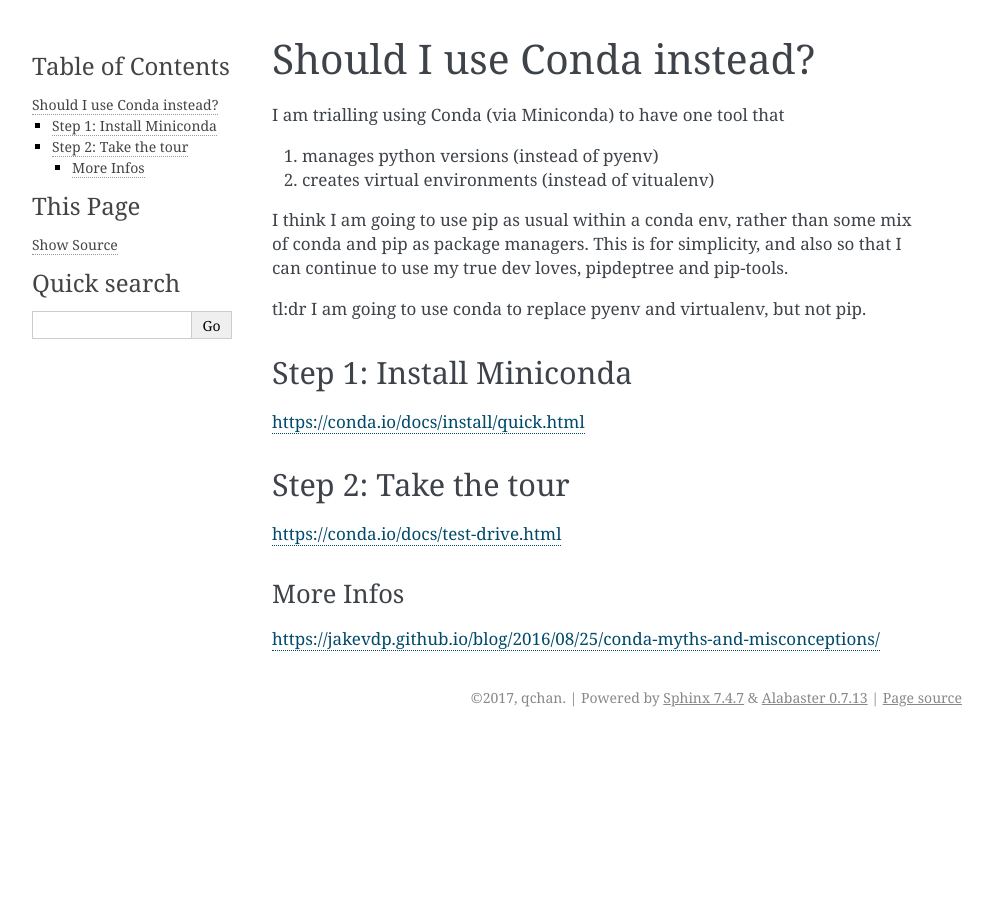
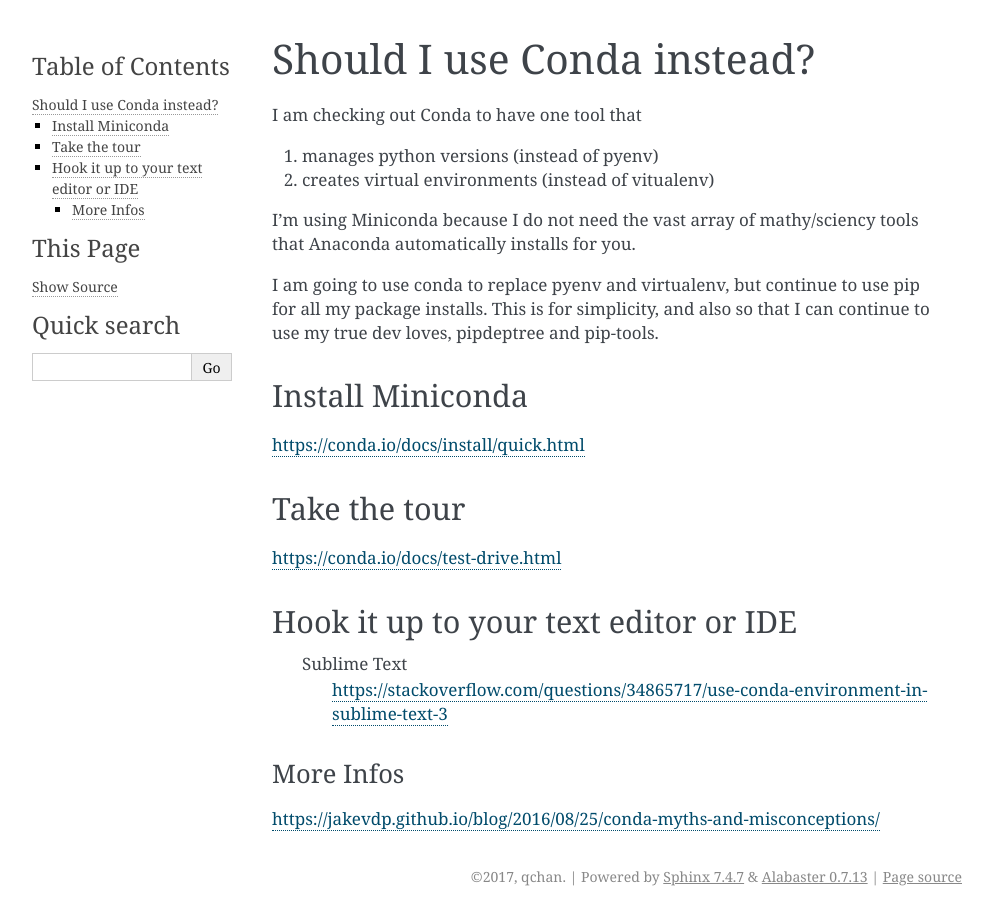
Before and after one commit to elanorigby/devbook, a Sphinx documentation site: the page built from source/conda/conda_intro.rst, in a window 1280 px wide. Shown: the whole page, without its empty margins (148-1141 px from the left). Built offline with Sphinx 7.4.7, drawn with Linux system fonts in a browser that asks for light colours; pages that are not in the unit, such as notebooks, are missing from menus.

Commit message:
added link that might help hooking up to sublime text

```diff
--- a/source/conda/conda_intro.rst
+++ b/source/conda/conda_intro.rst
@@ -1,25 +1,30 @@
 Should I use Conda instead?
 ===========================
 
-I am trialling using Conda (via Miniconda) to have one tool that
+I am checking out Conda to have one tool that
 
 1. manages python versions (instead of pyenv)
 2. creates virtual environments (instead of vitualenv)
 
-I think I am going to use pip as usual within a conda env, rather than some mix of conda and pip as package managers.
-This is for simplicity, and also so that I can continue to use my true dev loves, pipdeptree and pip-tools.
+I'm using Miniconda because I do not need the vast array of mathy/sciency tools that Anaconda automatically installs for you.
 
-tl:dr I am going to use conda to replace pyenv and virtualenv, but not pip.
+I am going to use conda to replace pyenv and virtualenv, but continue to use pip for all my package installs. This is for simplicity, and also so that I can continue to use my true dev loves, pipdeptree and pip-tools.
 
 
-Step 1: Install Miniconda
+
+Install Miniconda
 -------------------------
 https://conda.io/docs/install/quick.html
 
-Step 2: Take the tour
+Take the tour
 ----------------------
 https://conda.io/docs/test-drive.html
 
+Hook it up to your text editor or IDE
+-------------------------------------
+
+	Sublime Text
+		https://stackoverflow.com/questions/34865717/use-conda-environment-in-sublime-text-3
 
 More Infos
 ++++++++++
```
